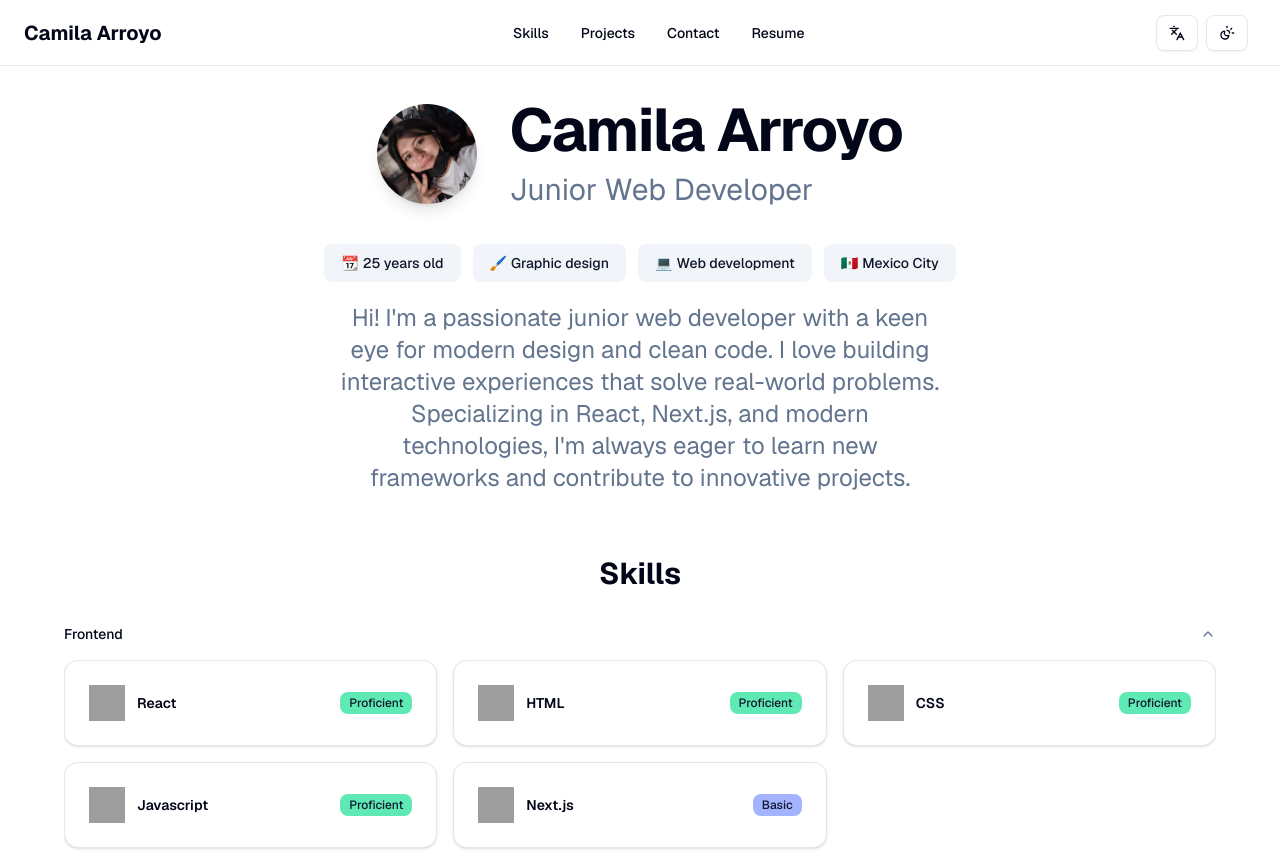
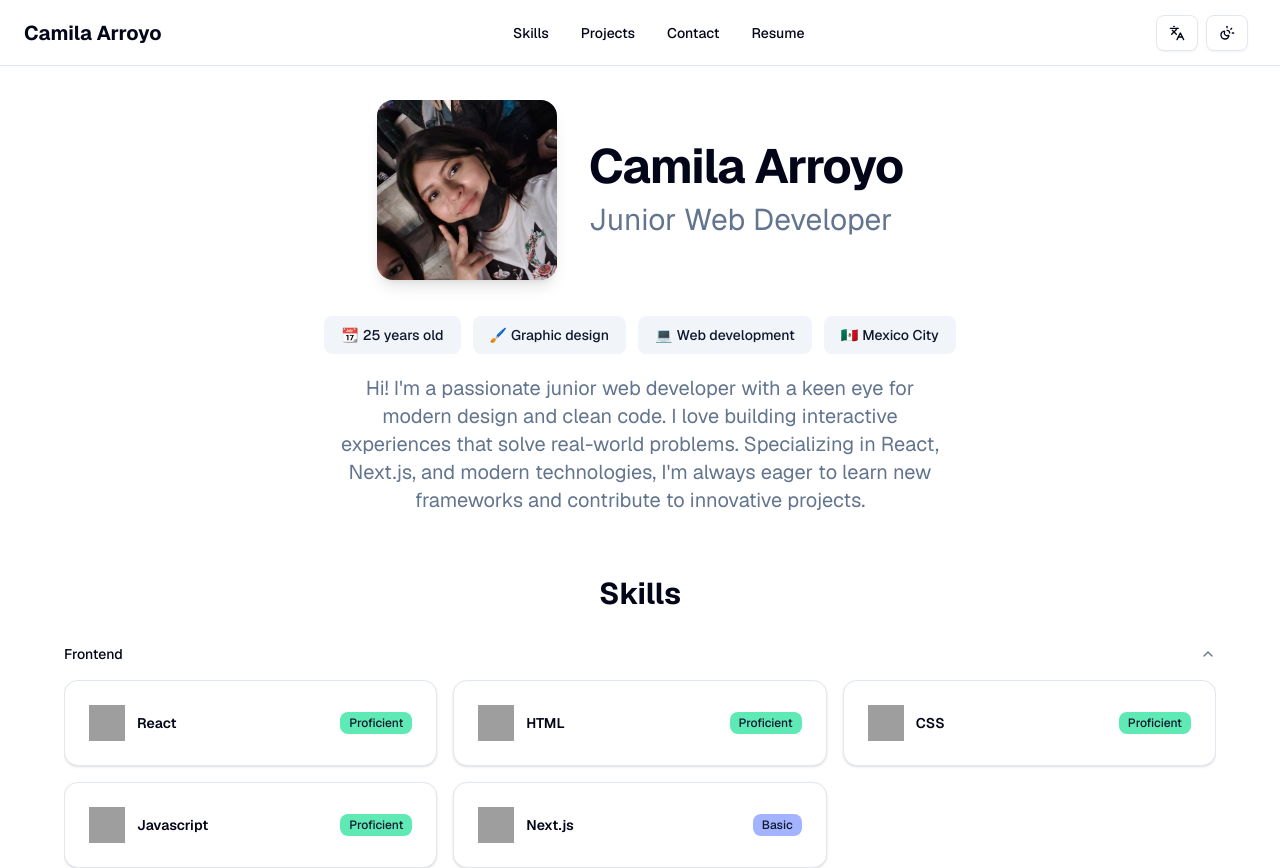
Before and after one commit to milarr65/portfolio, a Next.js app: page /en in a window 1280 px wide. Shown: the top 868 px of the page. Built offline with nearby package versions, Linux system fonts and the light colour scheme; grey boxes are pictures that could not be loaded.

Commit message:
Styles: Change some tw classes for better styling

```diff
--- a/src/components/hero-section.tsx
+++ b/src/components/hero-section.tsx
@@ -9,22 +9,23 @@ export default function HeroSection() {
 
 	return (
 		<section
-			className="w-full mt-[60px] flex flex-col justify-center items-center gap-9 mb-[30px]"
+			className="w-full mt-[60px] flex items-center justify-center mb-[30px]"
 			id="hero"
 		>
+			<div className="w-9/10 flex flex-col justify-center items-center gap-9">
 				<div
 					id="hero-header"
 					className="flex flex-col sm:flex-row gap-8 items-center w-fit"
 				>
 					<Image
 						src="/my-pics/myPicture3.jpg"
-					width={100}
-					height={100}
+						width={150}
+						height={150}
 						alt="Professional headshot"
-					className="aspect-square overflow-hidden rounded-full object-cover shadow-lg"
+						className="aspect-square overflow-hidden rounded-2xl object-cover shadow-lg md:size-45 size-35"
 					/>
 					<div className="flex flex-col gap-3 text-center sm:text-left">
-					<h1 className="text-3xl font-bold tracking-tight md:text-4xl lg:text-6xl">
+						<h1 className="text-3xl font-bold tracking-tight md:text-4xl lg:text-5xl">
 							Camila Arroyo
 						</h1>
 						<p className="text-xl text-muted-foreground md:text-2xl lg:text-3xl">
@@ -32,7 +33,10 @@ export default function HeroSection() {
 						</p>
 					</div>
 				</div>
-			<div id="hero-content" className="flex flex-col w-9/10 gap-5 justify-center items-center">
+				<div
+					id="hero-content"
+					className="flex flex-col gap-5 justify-center items-center"
+				>
 					<div className="flex flex-wrap gap-3 justify-center">
 						{dict.hero.badges.map((badge) => (
 							<Badge
@@ -46,9 +50,10 @@ export default function HeroSection() {
 						))}
 					</div>
 					<div className="space-y-4">
-					<p className="max-w-[600px] text-lg text-muted-foreground md:text-xl lg:text-2xl sm:text-center">
+						<p className="max-w-[600px] text-lg text-muted-foreground md:text-xl text-justify sm:text-center">
 							{dict.hero.description}
 						</p>
+					</div>
 				</div>
 			</div>
 		</section>
```
Lines whose indentation alone changed are shown as unchanged.
